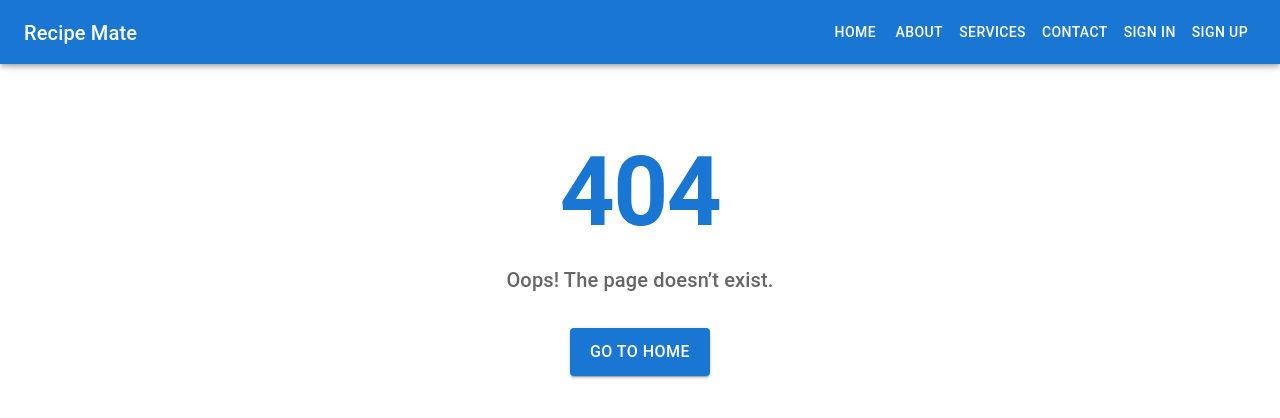
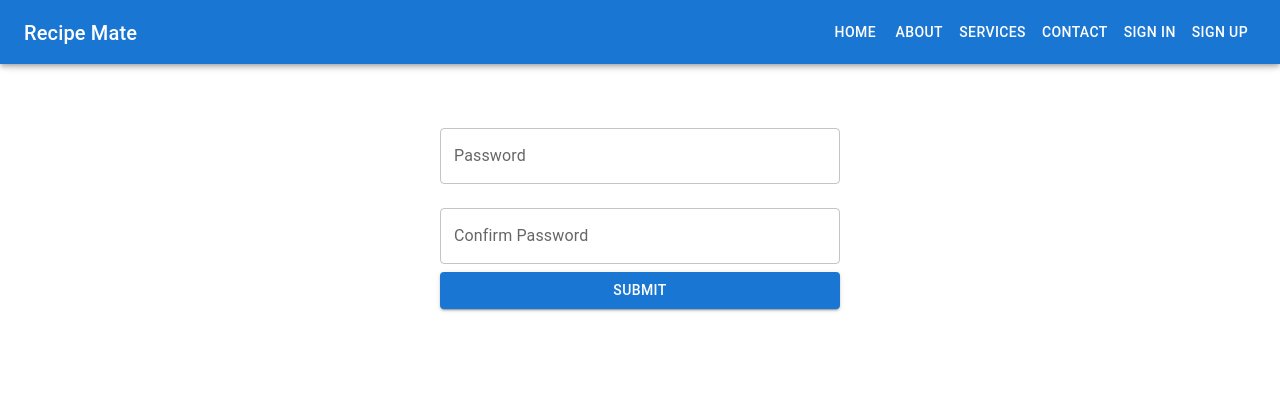
Before and after one commit to uocli/RecipeMate, a React (Create React App) app in the folder frontend/: page /password-reset in a window 1280 px wide. Before the commit this address had no page. Shown: the top 418 px of the page. Built offline with nearby package versions, Linux system fonts and the light colour scheme.

Commit message:
Added PasswordReset.js

```diff
--- a/frontend/src/components/App.js
+++ b/frontend/src/components/App.js
@@ -10,6 +10,7 @@ import LoginForm from "./LoginForm";
 import ProtectedRoute from "../utils/ProtectedRoute";
 import LogoutPage from "./Logout";
 import PasswordRecoveryForm from "./PasswordRecoveryForm";
+import PasswordReset from "./PasswordReset";
 
 const App = () => {
     return (
@@ -28,6 +29,7 @@ const App = () => {
                 <Route path="/signup" element={<RegisterForm />} />
                 <Route path="/login" element={<LoginForm />} />
                 <Route path="/logout" element={<LogoutPage />} />
+                <Route path="/password-reset" element={<PasswordReset />} />
                 <Route
                     path="/password-recovery"
                     element={<PasswordRecoveryForm />}
--- /dev/null
+++ b/frontend/src/components/PasswordReset.js
@@ -0,0 +1,116 @@
+import React, { useState } from "react";
+import { TextField, Button, Alert, Box, CircularProgress } from "@mui/material";
+import axios from "axios";
+import { useNavigate, useSearchParams } from "react-router-dom";
+import Cookies from "js-cookie";
+
+const ALERT_SEVERITY = {
+    SUCCESS: "success",
+    ERROR: "error",
+};
+
+const LABELS = {
+    PASSWORDS_NOT_MATCH: "Passwords do not match",
+    ERROR_RESETTING_PASSWORD: "Error resetting password",
+};
+
+const PasswordReset = () => {
+    const [password, setPassword] = useState("");
+    const [confirmPassword, setConfirmPassword] = useState("");
+    const [alertMessage, setAlertMessage] = useState("");
+    const [alertSeverity, setAlertSeverity] = useState(ALERT_SEVERITY.SUCCESS);
+    const [loading, setLoading] = useState(false);
+
+    const [searchParams] = useSearchParams();
+    let navigate = useNavigate();
+    const id = searchParams.get("id");
+    const token = searchParams.get("token");
+
+    const handleSubmit = (e) => {
+        e.preventDefault();
+        if (password === confirmPassword) {
+            setLoading(true);
+            axios
+                .post(
+                    "/api/password-reset/",
+                    {
+                        password,
+                        confirmPassword,
+                        id,
+                        token,
+                    },
+                    {
+                        headers: {
+                            "Content-Type": "application/json",
+                            "X-CSRFToken": Cookies.get("csrftoken"),
+                        },
+                    },
+                )
+                .then((response) => {
+                    const { data, status } = response || {},
+                        { success, message } = data || {};
+                    if (status === 200 && success === true) {
+                        setAlertMessage(message);
+                        setAlertSeverity(ALERT_SEVERITY.SUCCESS);
+                        setTimeout(() => {
+                            navigate("/login");
+                        }, 500);
+                    } else {
+                        setAlertMessage(
+                            message || LABELS.ERROR_RESETTING_PASSWORD,
+                        );
+                        setAlertSeverity(ALERT_SEVERITY.ERROR);
+                    }
+                })
+                .finally(() => {
+                    setLoading(false);
+                    setTimeout(() => {
+                        setAlertSeverity("");
+                        setAlertMessage("");
+                    }, 3000);
+                });
+        } else {
+            setAlertMessage(LABELS.PASSWORDS_NOT_MATCH);
+            setAlertSeverity(ALERT_SEVERITY.ERROR);
+        }
+    };
+
+    return (
+        <Box sx={{ maxWidth: 400, mx: "auto", mt: 5 }}>
+            {alertMessage && (
+                <Alert severity={alertSeverity}>{alertMessage}</Alert>
+            )}
+            <form onSubmit={handleSubmit}>
+                <TextField
+                    label="Password"
+                    type="password"
+                    fullWidth
+                    margin="normal"
+                    value={password}
+                    disabled={loading}
+                    onChange={(e) => setPassword(e.target.value)}
+                />
+                <TextField
+                    label="Confirm Password"
+                    type="password"
+                    fullWidth
+                    margin="normal"
+                    value={confirmPassword}
+                    disabled={loading}
+                    onChange={(e) => setConfirmPassword(e.target.value)}
+                />
+                <Button
+                    type="submit"
+                    variant="contained"
+                    color="primary"
+                    fullWidth
+                    disabled={loading}
+                    startIcon={loading && <CircularProgress size={20} />}
+                >
+                    {loading ? "Submitting..." : "Submit"}
+                </Button>
+            </form>
+        </Box>
+    );
+};
+export default PasswordReset;
```
